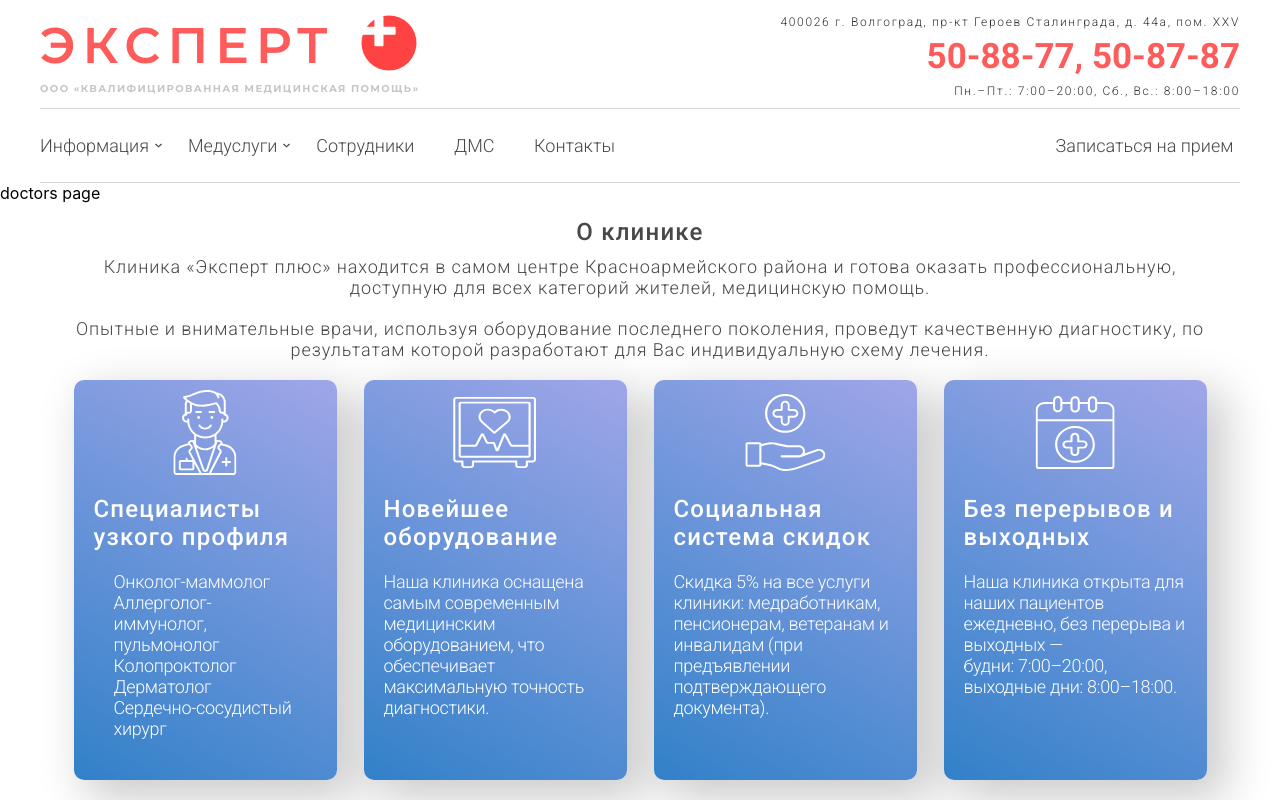
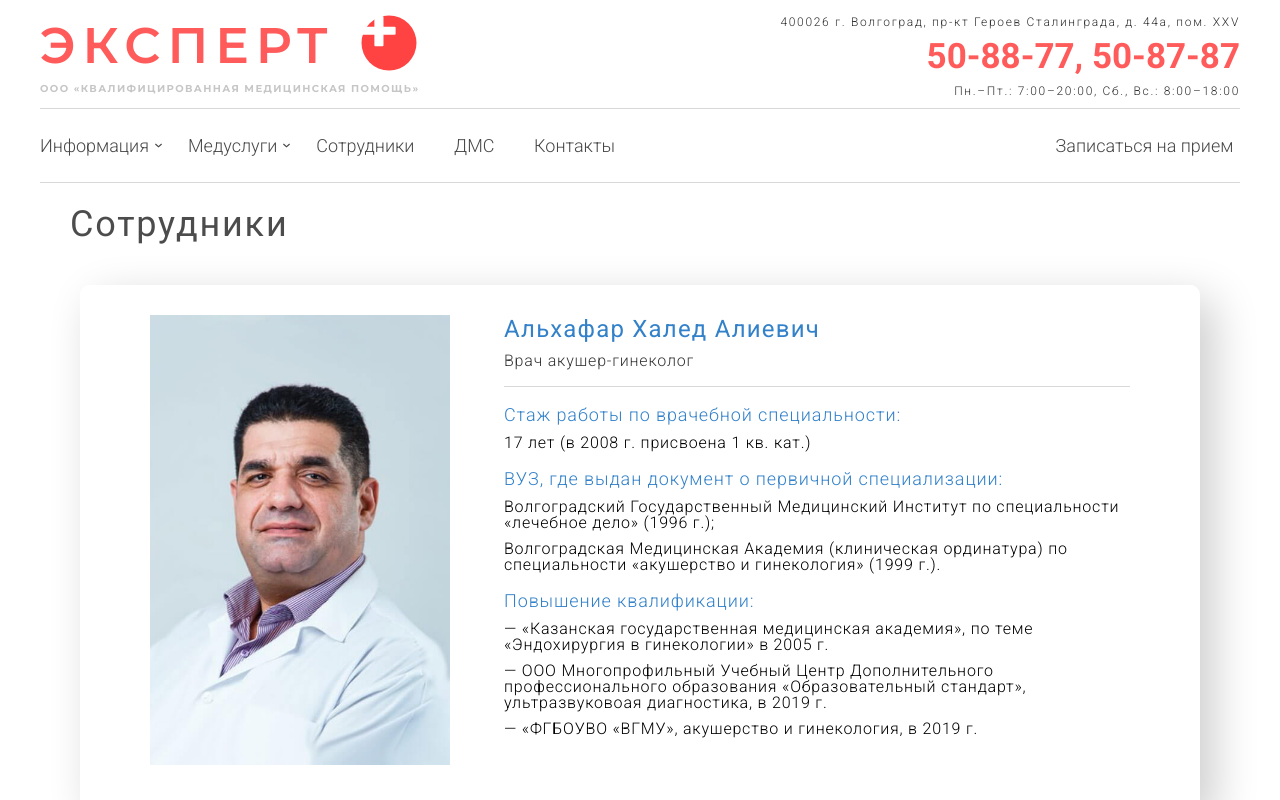
Before and after one commit to CanUFeelMyHeart/expertPlus, a React (Create React App) app in the folder medical-clinic-expert/: page /doctors in a window 1280 px wide. Shown: the top 800 px of the page. Built offline with nearby package versions, Linux system fonts and the light colour scheme; the HTML template or start-up script is replaced by a standard one.

Commit message:
component for doctors is created and set

```diff
--- /dev/null
+++ b/medical-clinic-expert/src/components/DoctorComponent/DoctorComponent.css
@@ -0,0 +1,84 @@
+.DoctorComponent {
+    display: flex;
+    flex-direction: column;
+    align-items: stretch;
+    max-width: 1160px;
+    margin: 0 auto;
+    margin-bottom: 30px;
+}
+
+.DoctorComponent__container {
+    margin-left: 20px;
+    margin-right: 20px;
+}
+
+.DoctorComponent__container_inner {
+    width: 100%;
+    padding-bottom: 30px;
+    display: flex;
+    flex-direction: row;
+    align-items: flex-start;
+    padding: 30px 70px;
+    padding-bottom: 40px;
+    background: rgba(255, 255, 255, 0.9);
+    box-shadow: 14px 14px 45px rgba(0, 0, 0, 0.2);
+    border-radius: 10px;
+}
+
+.DoctorComponent__doctorImage {
+    width: 300px;
+    margin-right: 54px;
+}
+
+.DoctorComponent__info_header {
+    font-family: "Roboto";
+    font-style: normal;
+    font-weight: normal;
+    font-size: 24px;
+    line-height: 28px;
+    letter-spacing: 0.05em;
+
+    color: #3281c9;
+}
+
+.DoctorComponent__info_speciality {
+    font-family: "Roboto";
+    font-style: normal;
+    font-weight: 300;
+    font-size: 16px;
+    line-height: 16px;
+    letter-spacing: 0.05em;
+    margin-top: 10px;
+
+    color: rgb(53, 53, 53);
+}
+
+.DoctorComponent__info_hr {
+    border-bottom: 1px solid #d8d8d8;
+    margin-top: 17px;
+    margin-bottom: 17px;
+}
+
+.DoctorComponent__info_subheader {
+    font-family: "Roboto";
+    font-style: normal;
+    font-weight: 300;
+    font-size: 18px;
+    line-height: 21px;
+    letter-spacing: 0.05em;
+    margin-top: 17px;
+
+    color: #3281c9;
+}
+
+.DoctorComponent__info_subdescription {
+    font-family: "Roboto";
+    font-style: normal;
+    font-weight: 300;
+    font-size: 16px;
+    line-height: 16px;
+    letter-spacing: 0.05em;
+    margin-top: 10px;
+
+    color: #000000;
+}
--- /dev/null
+++ b/medical-clinic-expert/src/components/DoctorComponent/DoctorComponent.jsx
@@ -0,0 +1,29 @@
+import React from "react";
+import "./DoctorComponent.css";
+
+export const DoctorComponent = (props) => {
+    return (
+        <div className="DoctorComponent">
+            <div className="DoctorComponent__container">
+                <div className="DoctorComponent__container_inner">
+                    <div className="DoctorComponent__image">
+                        <img src={props.image} className="DoctorComponent__doctorImage"/>
+                    </div>
+                    <div className="DoctorComponent__info">
+                        <h2 className="DoctorComponent__info_header">{props.name}</h2>
+                        <h3 className="DoctorComponent__info_speciality">{props.speciality}</h3>
+                        <hr className="DoctorComponent__info_hr"/>
+                        {props.doctorInfo.map((info, index) => (
+                            <div key={index}>
+                                <h3 className="DoctorComponent__info_subheader">{info.header}</h3>
+                                {info.description.map((desc, index) => (
+                                    <h3 key={index} className="DoctorComponent__info_subdescription">{desc}</h3>
+                                ))}
+                            </div>
+                        ))}
+                    </div>
+                </div>
+            </div>
+        </div>
+    );
+};
--- /dev/null
+++ b/medical-clinic-expert/src/pages/DoctorsPage/DoctorsInfo.jsx
@@ -0,0 +1,61 @@
+import alkhaphar from '../../assets/images/doctors/alkhaphar.jpg'
+import aseeva from '../../assets/images/doctors/aseeva.jpg'
+
+
+export const doctors = [
+    {
+        image: alkhaphar,
+        name: "Альхафар Халед Алиевич",
+        speciality: "Врач акушер-гинеколог",
+        doctorInfo: [
+            {
+                header: "Стаж работы по врачебной специальности:",
+                description: ["17 лет (в 2008 г. присвоена 1 кв. кат.)"],
+            },
+            {
+                header: "ВУЗ, где выдан документ о первичной специализации:",
+                description: [
+                    "Волгоградский Государственный Медицинский Институт по специальности «лечебное дело» (1996 г.);",
+                    "Волгоградская Медицинская Академия (клиническая ординатура) по специальности «акушерство и гинекология» (1999 г.).",
+                ],
+            },
+            {
+                header: "Повышение квалификации:",
+                description: [
+                    "— «Казанская государственная медицинская академия», по теме «Эндохирургия в гинекологии» в 2005 г.",
+                    "— ООО Многопрофильный Учебный Центр Дополнительного профессионального образования «Образовательный стандарт», ультразвуковоая диагностика, в 2019 г.",
+                    "— «ФГБОУВО «ВГМУ», акушерство и гинекология, в 2019 г.",
+                ],
+            },
+        ],
+    },
+    {
+        image: aseeva,
+        name: "Асеева Татьяна Александровна",
+        speciality: "Врач ультразвуковой диагностики",
+        doctorInfo: [
+            {
+                header: "Стаж работы по врачебной специальности:",
+                description: ["16 лет"],
+            },
+            {
+                header: "ВУЗ, где выдан документ о первичной специализации:",
+                description: [
+                    "ВолГМУ, специальность: функциональная диагностика",
+                ],
+            },
+            {
+                header: "Профессиональные навыки, применяемые методы диагностики в клинике «Эксперт»:",
+                description: [
+                    "ЭКГ-диагностика, УЗИ-диагностика: опорно-двигательного аппарата и заболеваний суставов; УЗИ сосудов шеи и головы (дуплексное сканирование брахиоцефальных сосудов)",
+                ],
+            },
+            {
+                header: "Список заболеваний, которые диагностирует врач:",
+                description: [
+                    "Заболевания опорно-двигательного аппарата: воспалительные, деструктивные, дегенеративные и травматические поражения суставов у взрослых и детей. Сердечно-сосудистые – заболевания, в том числе врожденные и приобретенные пороки и аномалии развития сердца и сосудов у взрослых и детей.",
+                ],
+            },
+        ],
+    },
+];
--- a/medical-clinic-expert/src/pages/DoctorsPage/DoctorsPage.css
+++ b/medical-clinic-expert/src/pages/DoctorsPage/DoctorsPage.css
@@ -0,0 +1,21 @@
+.DoctorsPage__header_container {
+    display: flex;
+    flex-direction: column;
+    align-items: stretch;
+    max-width: 1160px;
+    margin: 0 auto;
+    margin-bottom: 30px;
+}
+
+.DoctorsPage__header {
+    font-family: "Roboto";
+    font-style: normal;
+    font-weight: 400;
+    font-size: 36px;
+    line-height: 42px;
+    letter-spacing: 0.05em;
+    margin: 10px;
+    margin-top: 20px;
+
+    color: #4c4c4c;
+}
--- a/medical-clinic-expert/src/pages/DoctorsPage/DoctorsPage.jsx
+++ b/medical-clinic-expert/src/pages/DoctorsPage/DoctorsPage.jsx
@@ -1,11 +1,25 @@
 import React from "react";
 import { AboutClinicComponent as AboutClinic } from "../../components/AboutClinicComponent/AboutClinicComponent";
 import { ServicesComponent } from "../../components/ServicesComponent/ServicesComponent";
+import { DoctorComponent } from "../../components/DoctorComponent/DoctorComponent";
+import { doctors } from "./DoctorsInfo";
+import "./DoctorsPage.css";
 
 export const DoctorsPage = () => {
     return (
         <>
-            <div>doctors page</div>
+            <div className="DoctorsPage__header_container">
+                <h1 className="DoctorsPage__header">Сотрудники</h1>
+            </div>
+            {doctors.map((doctor, index) => (
+                <DoctorComponent
+                    key={index}
+                    image={doctor.image}
+                    name={doctor.name}
+                    speciality={doctor.speciality}
+                    doctorInfo={doctor.doctorInfo}
+                />
+            ))}
             <AboutClinic />
             <ServicesComponent />
         </>
```
